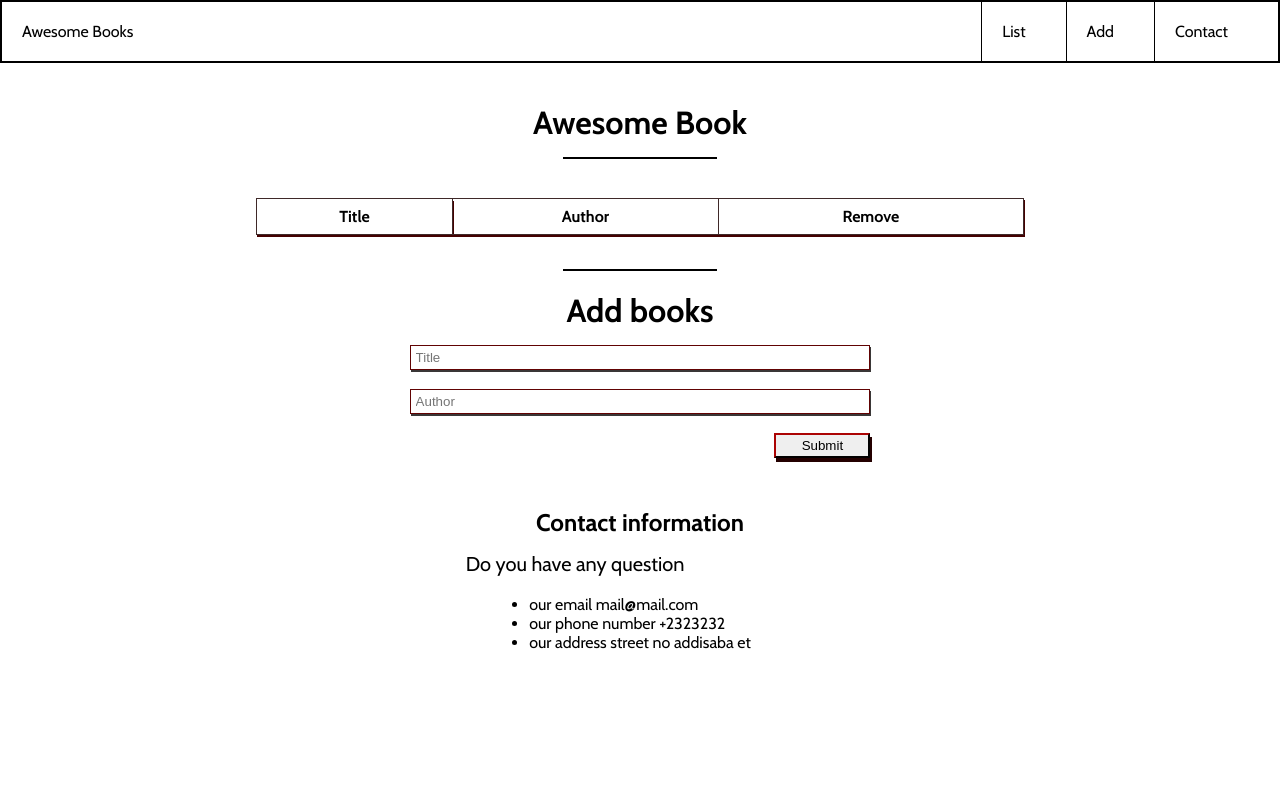
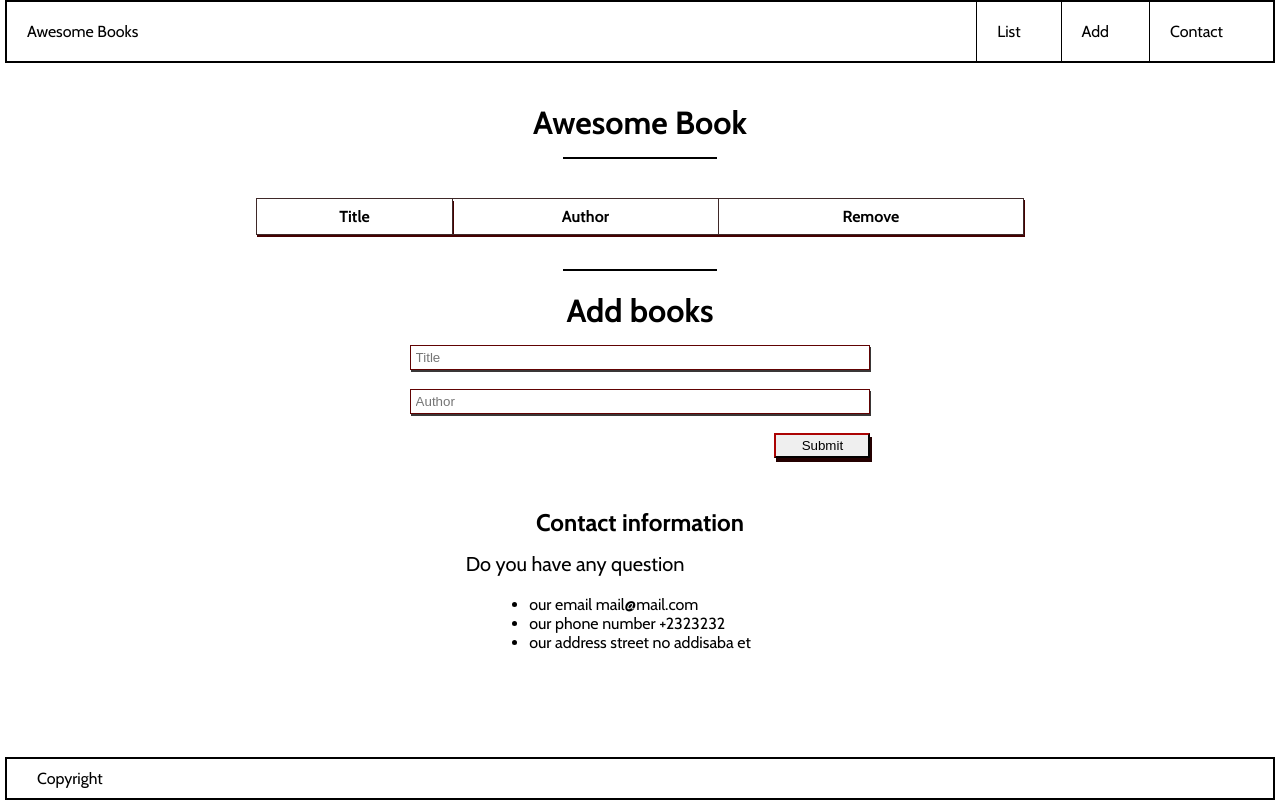
Before and after one commit to yaredtekle022/awsome-books, a website with bundled scripts: page index.html in a window 1280 px wide. Built offline with nearby package versions, Linux system fonts and the light colour scheme; a web font is replaced by a local one.

Commit message:
add the footer section plus styling

```diff
--- a/index.html
+++ b/index.html
@@ -52,6 +52,10 @@
             </ul>
         </section>
 
+        <footer>
+            <p>Copyright</p>
+        </footer>
+
         <script type="module" src="script.js"></script>
 
 
--- a/nav.css
+++ b/nav.css
@@ -1,8 +1,7 @@
 header{
     display: flex;
     padding: 0 20px;
-    border-left: none;
-    border-right: none;
+    margin: 0 5px;
     border: 2px solid black;
     justify-content: space-between;
     align-items: center;
@@ -19,3 +18,22 @@ header ul li{
     padding: 20px;
     margin: auto 10px;
 }
+
+/* footer code */
+footer{
+    position: fixed;
+    bottom: 0;
+    display: flex;
+    padding: 0 20px;
+    margin: 0 5px;
+    border: 2px solid black;
+    justify-content: left;
+    align-items: left;
+    text-align: left;
+    left: 0;
+    right: 0;
+
+}
+footer p{
+    padding: 10px;
+}
```
Also changed, not shown: modal.js (added).
